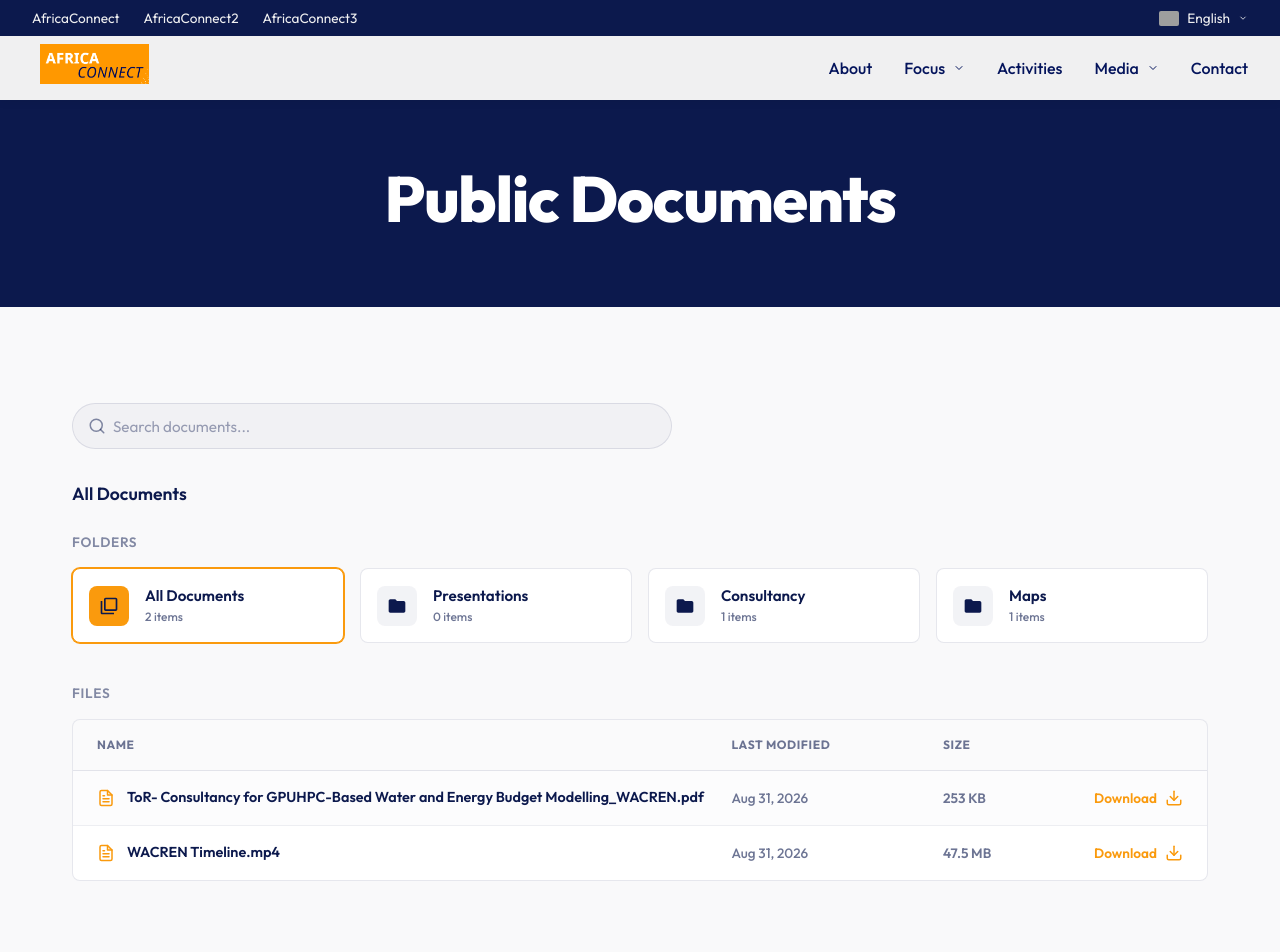
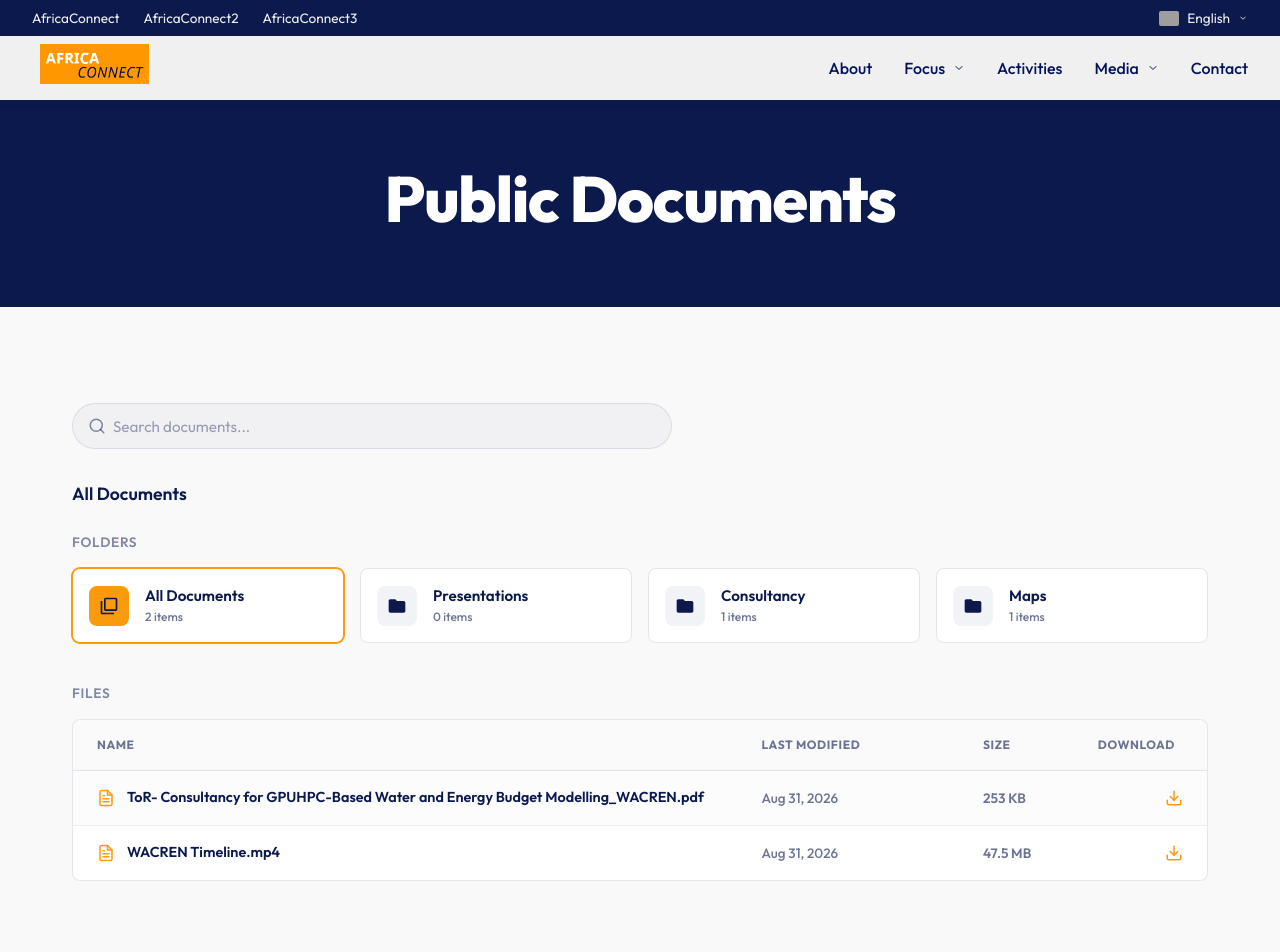
Before and after one commit to rizennews/africaconnect4, a Next.js app: page /publications in a window 1280 px wide. Shown: the top 952 px of the page. Built offline with nearby package versions, Linux system fonts and the light colour scheme; grey boxes are pictures that could not be loaded.

Commit message:
Move DOWNLOAD text to table header and make full row clickable

```diff
--- a/src/components/PublicationsList.module.css
+++ b/src/components/PublicationsList.module.css
@@ -150,7 +150,7 @@
 
 .tableHeader {
   display: grid;
-  grid-template-columns: 3fr 1fr 100px 140px;
+  grid-template-columns: 3fr 1fr 100px 100px;
   padding: 1rem 1.5rem;
   background-color: rgba(12, 25, 77, 0.02);
   border-bottom: 1px solid rgba(12, 25, 77, 0.1);
@@ -162,7 +162,7 @@
 
 .tableRow {
   display: grid;
-  grid-template-columns: 3fr 1fr 100px 140px;
+  grid-template-columns: 3fr 1fr 100px 100px;
   align-items: center;
   padding: 1rem 1.5rem;
   border-bottom: 1px solid rgba(12, 25, 77, 0.06);
@@ -212,13 +212,9 @@
   display: flex;
   align-items: center;
   justify-content: flex-end;
-  gap: 0.5rem;
   color: var(--color-primary-orange);
   background-color: transparent;
   transition: opacity 0.2s;
-  text-decoration: none;
-  font-weight: 600;
-  font-size: 0.85rem;
 }
 
 .downloadBtn:hover {
--- a/src/components/PublicationsList.tsx
+++ b/src/components/PublicationsList.tsx
@@ -116,11 +116,11 @@ export default function PublicationsList() {
           <div>NAME</div>
           <div>LAST MODIFIED</div>
           <div>SIZE</div>
-          <div></div>
+          <div style={{ textAlign: 'right', paddingRight: '0.5rem' }}>DOWNLOAD</div>
         </div>
 
         {filteredFiles.map(file => (
-          <div key={file.id} className={styles.tableRow}>
+          <a key={file.id} href={file.path} target="_blank" rel="noopener noreferrer" className={styles.tableRow} style={{ color: 'inherit', textDecoration: 'none' }}>
             <div className={styles.fileNameCol}>
               <svg className={styles.fileIcon} viewBox="0 0 24 24" fill="none" stroke="currentColor" strokeWidth="2" strokeLinecap="round" strokeLinejoin="round">
                 <path d="M14 2H6a2 2 0 0 0-2 2v16a2 2 0 0 0 2 2h12a2 2 0 0 0 2-2V8z"></path>
@@ -133,15 +133,14 @@ export default function PublicationsList() {
             </div>
             <div className={styles.fileDateCol}>{file.date}</div>
             <div className={styles.fileSizeCol}>{file.size}</div>
-            <a href={file.path} target="_blank" rel="noopener noreferrer" className={styles.downloadBtn} title="Download file" aria-label="Download">
-              <span>Download</span>
+            <div className={styles.downloadBtn} title="Download file" aria-label="Download">
               <svg viewBox="0 0 24 24" fill="none" stroke="currentColor" strokeWidth="2" strokeLinecap="round" strokeLinejoin="round">
                 <path d="M21 15v4a2 2 0 0 1-2 2H5a2 2 0 0 1-2-2v-4"></path>
                 <polyline points="7 10 12 15 17 10"></polyline>
                 <line x1="12" y1="15" x2="12" y2="3"></line>
               </svg>
-            </a>
-          </div>
+            </div>
+          </a>
         ))}
 
         {filteredFiles.length === 0 && (
```
